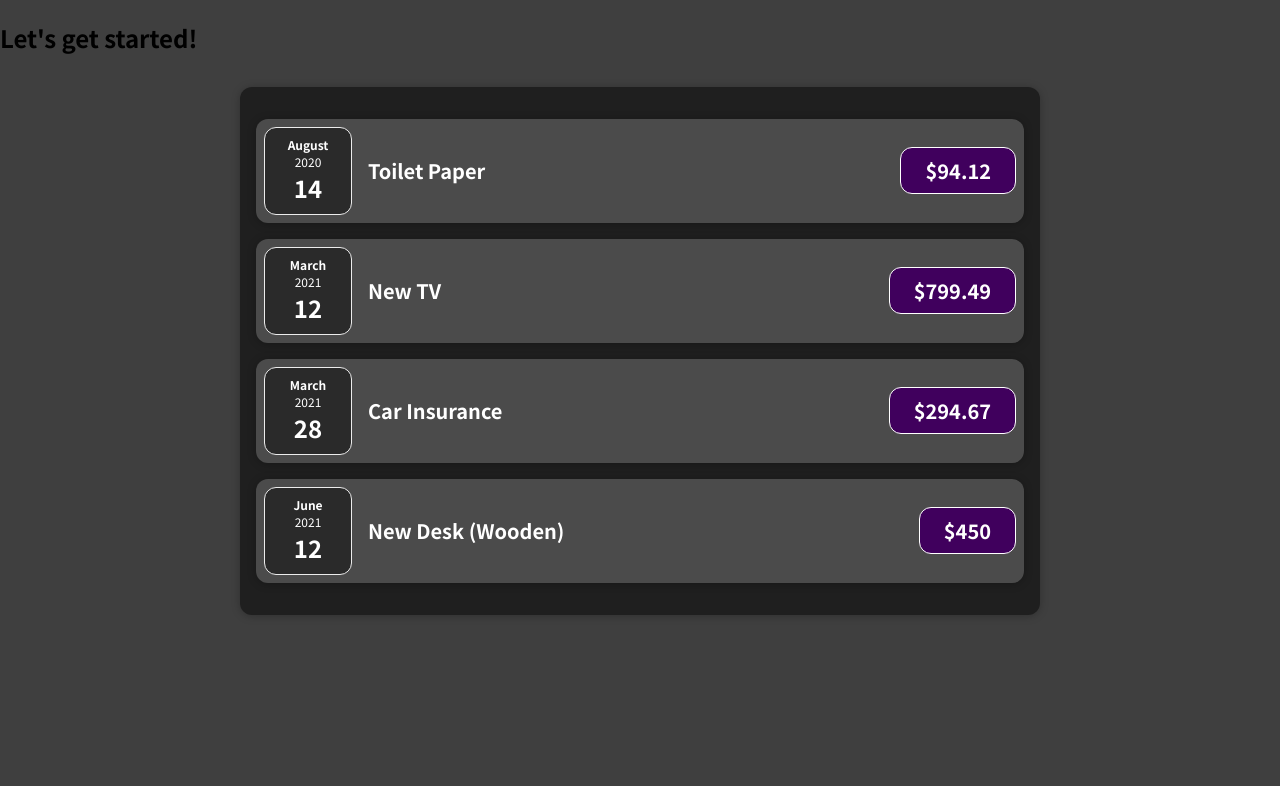
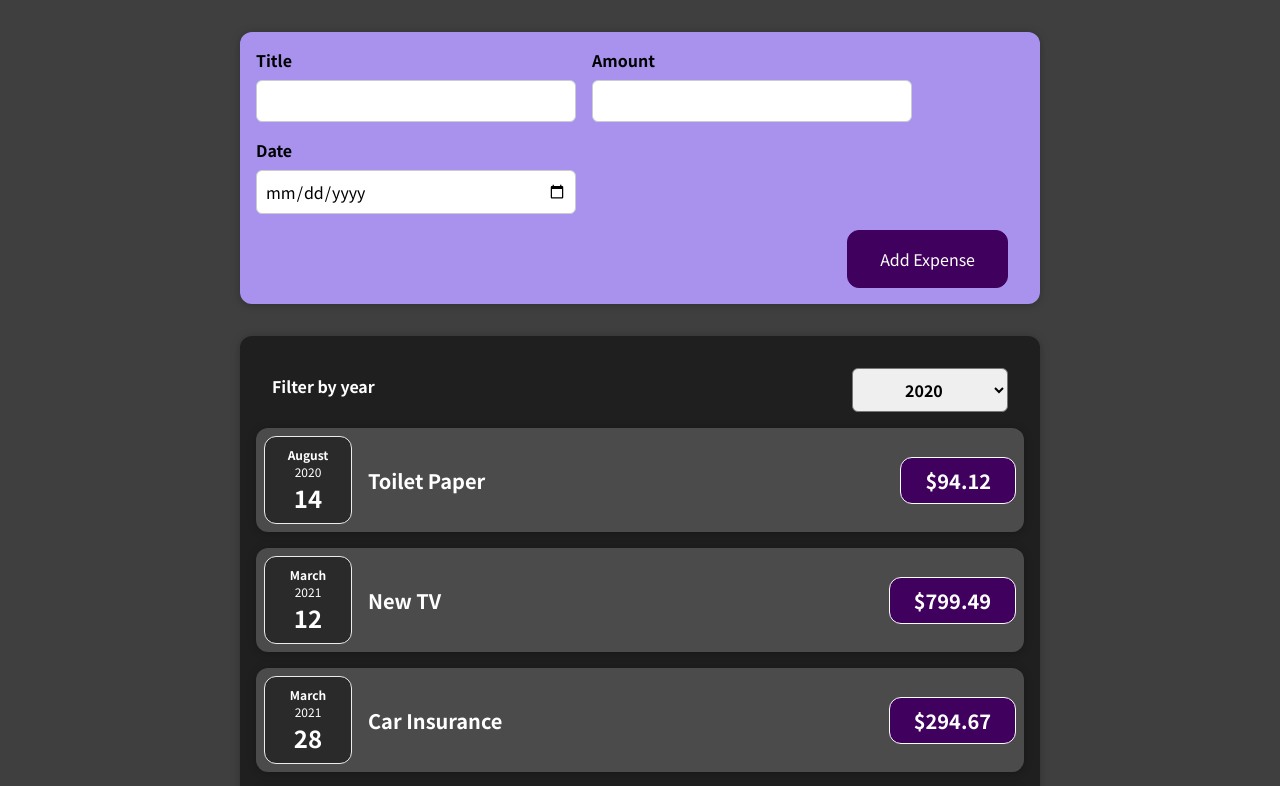
Before and after one commit to icarodebarros/react-c-g-FirstApp, a React (Create React App) app: page / in a window 1280 px wide. Shown: the top 786 px of the page. Built offline with nearby package versions, Linux system fonts and the light colour scheme.

Commit message:
Exchanging data between components

```diff
--- a/src/App.js
+++ b/src/App.js
@@ -1,5 +1,6 @@
 import React from 'react';
 
+import NewExpense from './components/NewExpense/NewExpense';
 import Expenses from './components/Expenses/Expenses';
 
 const App = () => {
@@ -25,6 +26,11 @@
     },
   ];
 
+  const addExpenseHandler = expense => {
+    console.log('In App.js');
+    console.log(expense);
+  };
+
   // return React.createElement(
   //   'div',
   //   {},
@@ -34,7 +40,7 @@
 
   return (
     <div>
-      <h2>Let's get started!</h2>
+      <NewExpense onAddExpense={addExpenseHandler} />
       <Expenses items={expenses} />
     </div>
   );
--- a/src/components/Expenses/Expenses.js
+++ b/src/components/Expenses/Expenses.js
@@ -1,12 +1,21 @@
-import React from 'react';
+import React, { useState } from 'react';
 
 import ExpenseItem from './ExpenseItem';
 import Card from '../UI/Card';
+import ExpensesFilter from './ExpensesFilter';
 import './Expenses.css';
 
 const Expenses = (props) => {
+  const [filteredYear, setFilteredYear] = useState('2020');
+
+  const filterChangeHandler = selectedYear => {
+    setFilteredYear(selectedYear);
+  };
+
   return (
-    <Card className="expenses">
+    <div>
+      <Card className='expenses'>
+        <ExpensesFilter selected={filteredYear} onChangeFilter={filterChangeHandler} />
         <ExpenseItem
           title={props.items[0].title}
           amount={props.items[0].amount}
@@ -28,7 +37,8 @@
           date={props.items[3].date}
         />
       </Card>
+    </div>
   );
-}
+};
 
 export default Expenses;
--- /dev/null
+++ b/src/components/Expenses/ExpensesFilter.css
@@ -0,0 +1,24 @@
+.expenses-filter {
+  color: white;
+  padding: 0 1rem;
+}
+
+.expenses-filter__control {
+  display: flex;
+  width: 100%;
+  align-items: center;
+  justify-content: space-between;
+  margin: 1rem 0;
+}
+
+.expenses-filter label {
+  font-weight: bold;
+  margin-bottom: 0.5rem;
+}
+
+.expenses-filter select {
+  font: inherit;
+  padding: 0.5rem 3rem;
+  font-weight: bold;
+  border-radius: 6px;
+}
--- /dev/null
+++ b/src/components/Expenses/ExpensesFilter.js
@@ -0,0 +1,25 @@
+import React from 'react';
+
+import './ExpensesFilter.css';
+
+const ExpensesFilter = (props) => {
+  const dropdownChangeHandler = (event) => {
+    props.onChangeFilter(event.target.value);
+  };
+
+  return (
+    <div className='expenses-filter'>
+      <div className='expenses-filter__control'>
+        <label>Filter by year</label>
+        <select value={props.selected} onChange={dropdownChangeHandler}>
+          <option value='2022'>2022</option>
+          <option value='2021'>2021</option>
+          <option value='2020'>2020</option>
+          <option value='2019'>2019</option>
+        </select>
+      </div>
+    </div>
+  );
+};
+
+export default ExpensesFilter;
--- /dev/null
+++ b/src/components/NewExpense/ExpenseForm.css
@@ -0,0 +1,26 @@
+.new-expense__controls {
+  display: flex;
+  flex-wrap: wrap;
+  gap: 1rem;
+  margin-bottom: 1rem;
+  text-align: left;
+}
+
+.new-expense__control label {
+  font-weight: bold;
+  margin-bottom: 0.5rem;
+  display: block;
+}
+
+.new-expense__control input {
+  font: inherit;
+  padding: 0.5rem;
+  border-radius: 6px;
+  border: 1px solid #ccc;
+  width: 20rem;
+  max-width: 100%;
+}
+
+.new-expense__actions {
+  text-align: right;
+}
--- /dev/null
+++ b/src/components/NewExpense/ExpenseForm.js
@@ -0,0 +1,96 @@
+import React, { useState } from 'react';
+
+import './ExpenseForm.css';
+
+const ExpenseForm = (props) => {
+  const [enteredTitle, setEnteredTitle] = useState('');
+  const [enteredAmount, setEnteredAmount] = useState('');
+  const [enteredDate, setEnteredDate] = useState('');
+  // const [userInput, setUserInput] = useState({
+  //   enteredTitle: '',
+  //   enteredAmount: '',
+  //   enteredDate: '',
+  // });
+
+  const titleChangeHandler = (event) => {
+    setEnteredTitle(event.target.value);
+    // setUserInput({
+    //   ...userInput,
+    //   enteredTitle: event.target.value,
+    // });
+    // setUserInput((prevState) => {
+    //   return { ...prevState, enteredTitle: event.target.value };
+    // });
+  };
+
+  const amountChangeHandler = (event) => {
+    setEnteredAmount(event.target.value);
+    // setUserInput({
+    //   ...userInput,
+    //   enteredAmount: event.target.value,
+    // });
+  };
+
+  const dateChangeHandler = (event) => {
+    setEnteredDate(event.target.value);
+    // setUserInput({
+    //   ...userInput,
+    //   enteredDate: event.target.value,
+    // });
+  };
+
+  const submitHandler = (event) => {
+    event.preventDefault();
+
+    const expenseData = {
+      title: enteredTitle,
+      amount: enteredAmount,
+      date: new Date(enteredDate),
+    };
+
+    props.onSaveExpenseData(expenseData);
+    setEnteredTitle('');
+    setEnteredAmount('');
+    setEnteredDate('');
+  };
+
+  return (
+    <form onSubmit={submitHandler}>
+      <div className='new-expense__controls'>
+        <div className='new-expense__control'>
+          <label>Title</label>
+          <input
+            type='text'
+            value={enteredTitle}
+            onChange={titleChangeHandler}
+          />
+        </div>
+        <div className='new-expense__control'>
+          <label>Amount</label>
+          <input
+            type='number'
+            min='0.01'
+            step='0.01'
+            value={enteredAmount}
+            onChange={amountChangeHandler}
+          />
+        </div>
+        <div className='new-expense__control'>
+          <label>Date</label>
+          <input
+            type='date'
+            min='2019-01-01'
+            max='2022-12-31'
+            value={enteredDate}
+            onChange={dateChangeHandler}
+          />
+        </div>
+      </div>
+      <div className='new-expense__actions'>
+        <button type='submit'>Add Expense</button>
+      </div>
+    </form>
+  );
+};
+
+export default ExpenseForm;
--- /dev/null
+++ b/src/components/NewExpense/NewExpense.css
@@ -0,0 +1,38 @@
+.new-expense {
+  background-color: #a892ee;
+  padding: 1rem;
+  margin: 2rem auto;
+  width: 50rem;
+  max-width: 95%;
+  border-radius: 12px;
+  text-align: center;
+  box-shadow: 0 1px 8px rgba(0, 0, 0, 0.25);
+}
+
+.new-expense button {
+  font: inherit;
+  cursor: pointer;
+  padding: 1rem 2rem;
+  border: 1px solid #40005d;
+  background-color: #40005d;
+  color: white;
+  border-radius: 12px;
+  margin-right: 1rem;
+}
+
+.new-expense button:hover,
+.new-expense button:active {
+  background-color: #510674;
+  border-color: #510674;
+}
+
+.new-expense button.alternative {
+  color: #220131;
+  border-color: transparent;
+  background-color: transparent;
+}
+
+.new-expense button.alternative:hover,
+.new-expense button.alternative:active {
+  background-color: #ddb3f8;
+}
--- /dev/null
+++ b/src/components/NewExpense/NewExpense.js
@@ -0,0 +1,22 @@
+import React from 'react';
+
+import ExpenseForm from './ExpenseForm';
+import './NewExpense.css';
+
+const NewExpense = (props) => {
+  const saveExpenseDataHandler = (enteredExpenseData) => {
+    const expenseData = {
+      ...enteredExpenseData,
+      id: Math.random().toString()
+    };
+    props.onAddExpense(expenseData);
+  };
+
+  return (
+    <div className='new-expense'>
+      <ExpenseForm onSaveExpenseData={saveExpenseDataHandler} />
+    </div>
+  );
+};
+
+export default NewExpense;
```
Lines whose indentation alone changed are shown as unchanged.
